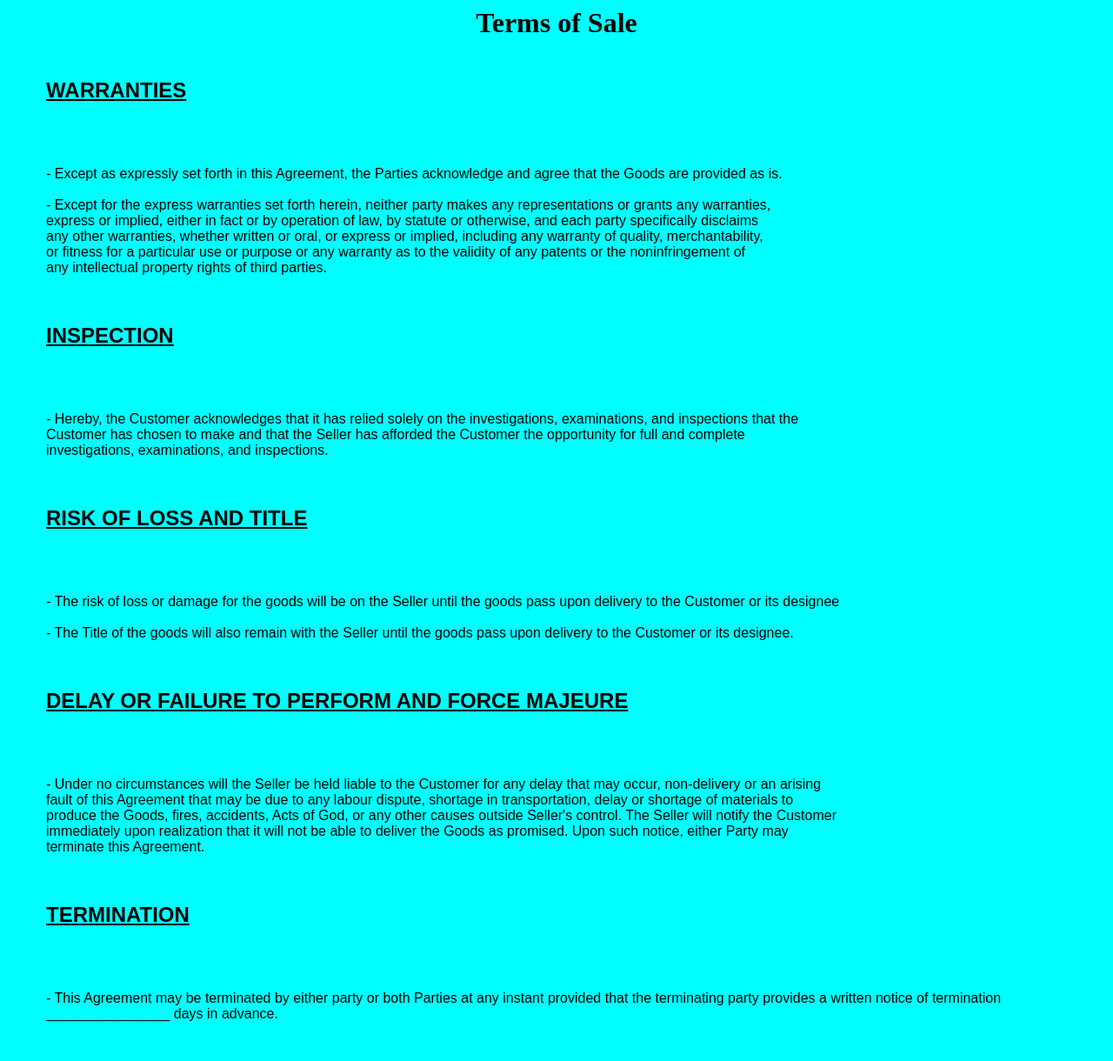
After one commit to MartinaValkova/Eshop_ica, a Django app: page /sales/ in a window 1280 px wide. The commit adds this page. Shown: the whole page at 87% size. Run offline with Django 4.2, Linux system fonts and the light colour scheme.

Commit message:
Added new policy and updated register and something else

```diff
--- a/Eshop/Eshop/urls.py
+++ b/Eshop/Eshop/urls.py
@@ -32,4 +32,5 @@ urlpatterns = [
     path('contact/', views.contact, name='contact'),
     path('terms/', auth_views.LogoutView.as_view(template_name='shop/terms.html'), name='terms'),
     path('privacy/', auth_views.LogoutView.as_view(template_name='shop/privacy.html'), name='privacy'),
+    path('sales/', auth_views.LogoutView.as_view(template_name='shop/sales.html'), name='sales'),
 ]
--- a/Eshop/shop/forms.py
+++ b/Eshop/shop/forms.py
@@ -6,6 +6,8 @@ class UserRegistrationForm(forms.ModelForm):
     password = forms.CharField(label='Password', widget=forms.PasswordInput)
     password2 = forms.CharField(
         label='Confirm password', widget=forms.PasswordInput)
+    check = forms.BooleanField(required = True)
+    email = forms.CharField(label='Email', widget=forms.EmailInput)
 
     class Meta:
         model = User
--- a/Eshop/shop/templates/shop/index.html
+++ b/Eshop/shop/templates/shop/index.html
@@ -88,7 +88,7 @@
       <a class="nav-link" style="color:white;"  href="{% url 'terms' %}">Terms and Conditions</a>
     </li>
     <li class="nav-item py-3">
-      <a class="nav-link" style="color:white;" href="#">Terms of Sale</a>
+      <a class="nav-link" style="color:white;" href="{% url 'sales' %}">Terms of Sale</a>
     </li>
 
   </ul>
--- a/Eshop/shop/templates/shop/register.html
+++ b/Eshop/shop/templates/shop/register.html
@@ -37,7 +37,9 @@
             </div>
         </div>
         <div class="mb-2">
-            <label ><input type="checkbox"> I understand and accept the<a style="color:blue;" href="{% url 'terms' %}"> Terms and Conditions</a></label>
+            <div>
+                <label> {{ user_form.check }} I understand and accept the<a style="color:blue;" href="{% url 'terms' %}"> Terms and Conditions</a></label>
+            </div>
 
         </div>
         <div class="mb-2">
--- /dev/null
+++ b/Eshop/shop/templates/shop/sales.html
@@ -0,0 +1,64 @@
+<style>
+
+    h1 {text-align: center;}
+    h2 {text-align: left;
+        font-family: arial, sans-serif;
+        border-collapse: separate;
+        border-spacing:  10px;
+        text-decoration: underline;
+        display: flex;
+        padding: 10px;
+        margin: 35px;}
+    p {font-family: arial, sans-serif;
+       border-spacing: 10px;
+
+
+       width: 90%;
+       display: flex;
+       padding: 10px;
+       margin: 35px;}
+
+    </style>
+    </head>
+    <body style="background-color:aqua;">
+
+
+
+
+
+    <h1>Terms of Sale</h1>
+    <h2><br><strong>WARRANTIES</strong></h2>
+      <p><br>-  Except as expressly set forth in this Agreement, the Parties acknowledge and agree that the
+        Goods are provided as is. </br>
+
+
+        <br>- Except for the express warranties set forth herein, neither party makes any representations or
+        grants any warranties,<br> express or implied, either in fact or by operation of law, by statute or
+        otherwise, and each party specifically disclaims<br> any other warranties, whether written or oral,
+        or express or implied, including any warranty of quality, merchantability,<br> or fitness for a
+        particular use or purpose or any warranty as to the validity of any patents or the noninfringement of<br> any intellectual property rights of third parties.</p>
+    <h2><br><strong>INSPECTION</strong></h2>
+        <p><br>-  Hereby, the Customer acknowledges that it has relied solely on the investigations,
+          examinations, and inspections that the<br> Customer has chosen to make and that the Seller has
+          afforded the Customer the opportunity for full and complete <br>investigations, examinations, and
+          inspections.</br></p>
+    <h2><br><strong>RISK OF LOSS AND TITLE</strong></h2>
+        <p><br>-  The risk of loss or damage for the goods will be on the Seller until the goods pass upon delivery
+          to the Customer or its designee</br>
+        <br>-  The Title of the goods will also remain with the Seller until the goods pass upon delivery to
+          the Customer or its designee.</p>
+    <h2><br><strong>DELAY OR FAILURE TO PERFORM AND FORCE MAJEURE</strong></h2>
+        <p><br>-  Under no circumstances will the Seller be held liable to the Customer for any delay that may
+      occur, non-delivery or an arising<br> fault of this Agreement that may be due to any labour dispute,
+      shortage in transportation, delay or shortage of materials to<br> produce the Goods, fires, accidents,
+      Acts of God, or any other causes outside Seller's control. The Seller will notify the Customer<br>
+      immediately upon realization that it will not be able to deliver the Goods as promised. Upon
+      such notice, either Party may<br> terminate this Agreement.</p>
+      <h2><br><strong>TERMINATION</strong></h2>
+          <p><br>-  This Agreement may be terminated by either party or both Parties at any instant provided that
+            the terminating party provides a written notice of termination ________________ days in
+            advance.
+            </br></p>
+
+    </body>
+    </html>
--- a/Eshop/shop/templates/shop/terms.html
+++ b/Eshop/shop/templates/shop/terms.html
@@ -4,7 +4,7 @@
     div {text-align: center;}
     </style>
     </head>
-    <body>
+    <body style="background-color:bisque;">
 
 
 
```
